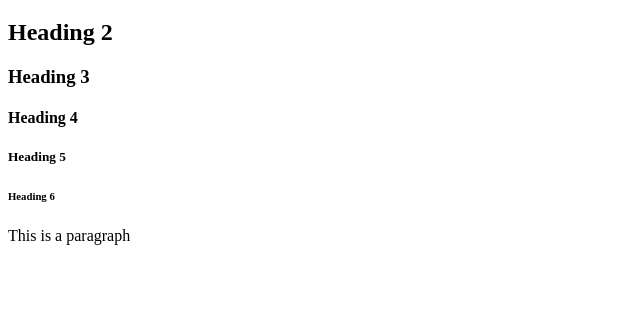
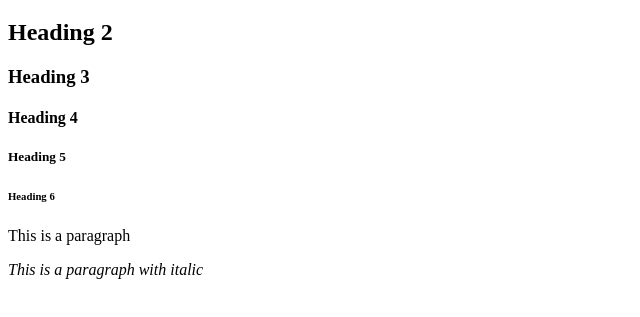
Before and after one commit to zo3njit/is218-sp17, a plain HTML site: page tags.html in a window 1280 px wide. Shown: the part 61-378 px from the top of the page, without its empty margins (0-640 px from the left). Drawn offline with Linux system fonts and the light colour scheme.

Commit message:
add <i> tag to a <p> tag in tags.html

```diff
--- a/tags.html
+++ b/tags.html
@@ -14,6 +14,7 @@
   <h6>Heading 6</h6>
 
   <p>This is a paragraph</p>
+  <p><i>This is a paragraph with italic</i></p>
 
 
 </body>
```
